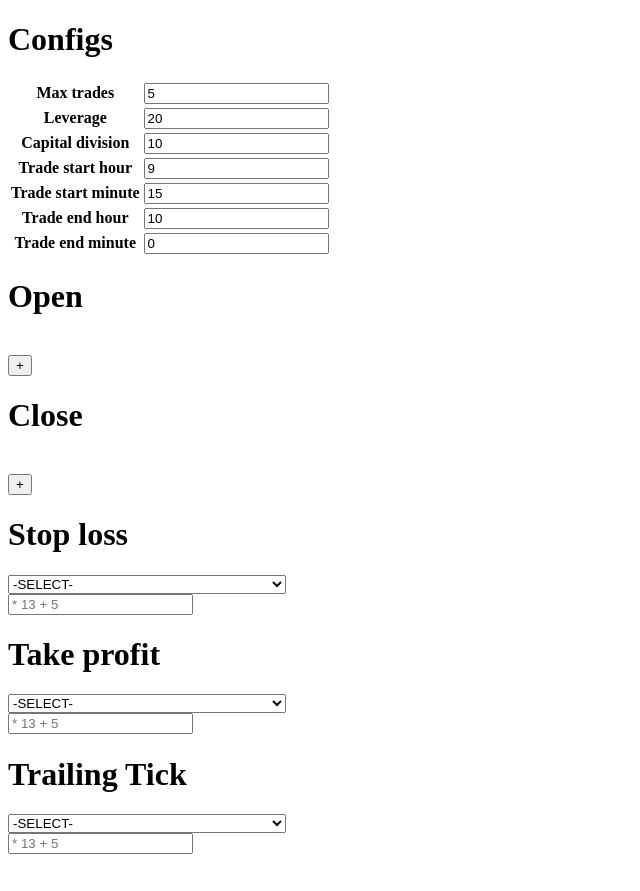
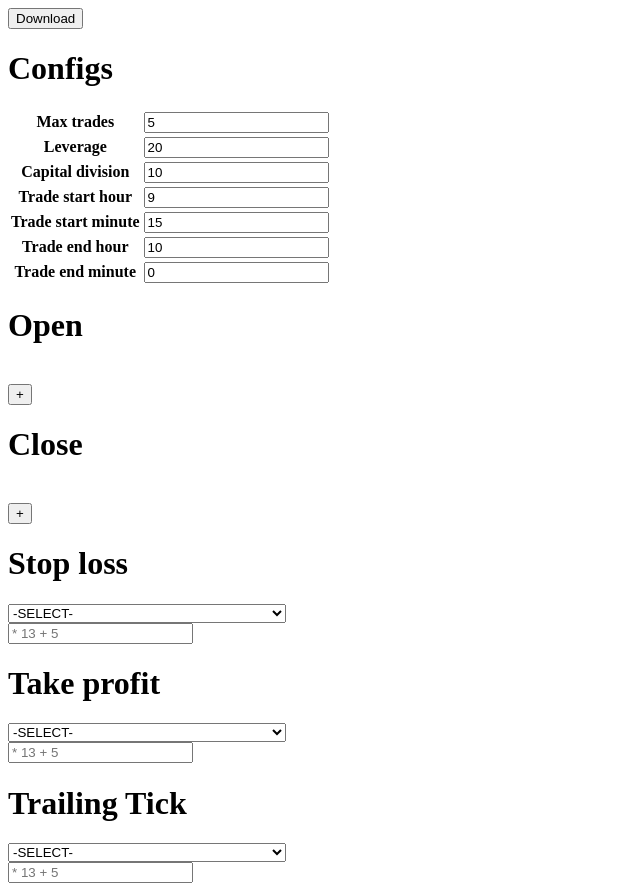
Before and after one commit to pSnehanshu/stock-market-botmaker, a Vue app: page / in a window 1280 px wide. Shown: the whole page, without its empty margins (0-640 px from the left). Before the commit the page ends 862 px from the top, so only its background shows below. Built offline with nearby package versions, Linux system fonts and the light colour scheme.

Commit message:
created zip download feature

```diff
--- a/src/App.vue
+++ b/src/App.vue
@@ -1,5 +1,6 @@
 <template>
   <div id="app">
+      <button @click="zip">Download</button>
       <div>
           <h1>Configs</h1>
           <table>
@@ -103,7 +104,7 @@ export default {
       },
       configsCode() {
           var config = {}
-          for (c in this.configs) {
+          for (var c in this.configs) {
             config[c] = this.configs[c].val
           }
 
@@ -118,19 +119,14 @@ export default {
       var zip = new JSZip()
 
       // Add an top-level, arbitrary text file with contents
-      zip.file("Hello.txt", "Hello World\n");
-
-      // Generate a directory within the Zip file structure
-      var dir1 = zip.folder("dir1");
-
-      // Add a file to the directory, in this case an image with data URI as contents
-      dir1.file("smile.txt", 'Sime');
+      zip.file("analysis.py", this.analysisCode);
+      zip.file("config.py", this.configsCode)
 
       // Generate the zip file asynchronously
-      zip.generateAsync({type:"blob"})
+      zip.generateAsync({ type:"blob" })
       .then(function(content) {
           // Force down of the Zip file
-          saveAs(content, "archive.zip");
+          saveAs(content, "bot.zip");
       });
     }
   },
```
